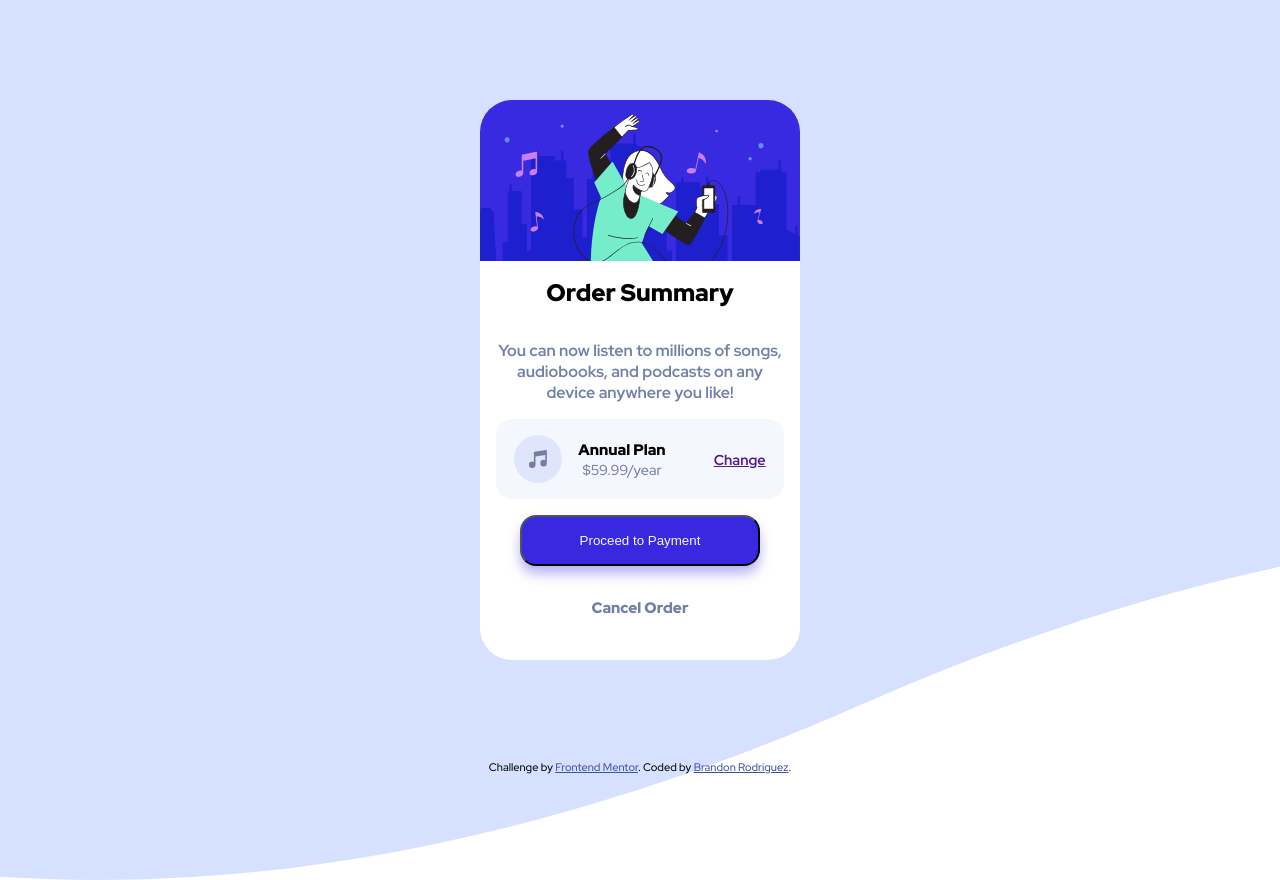
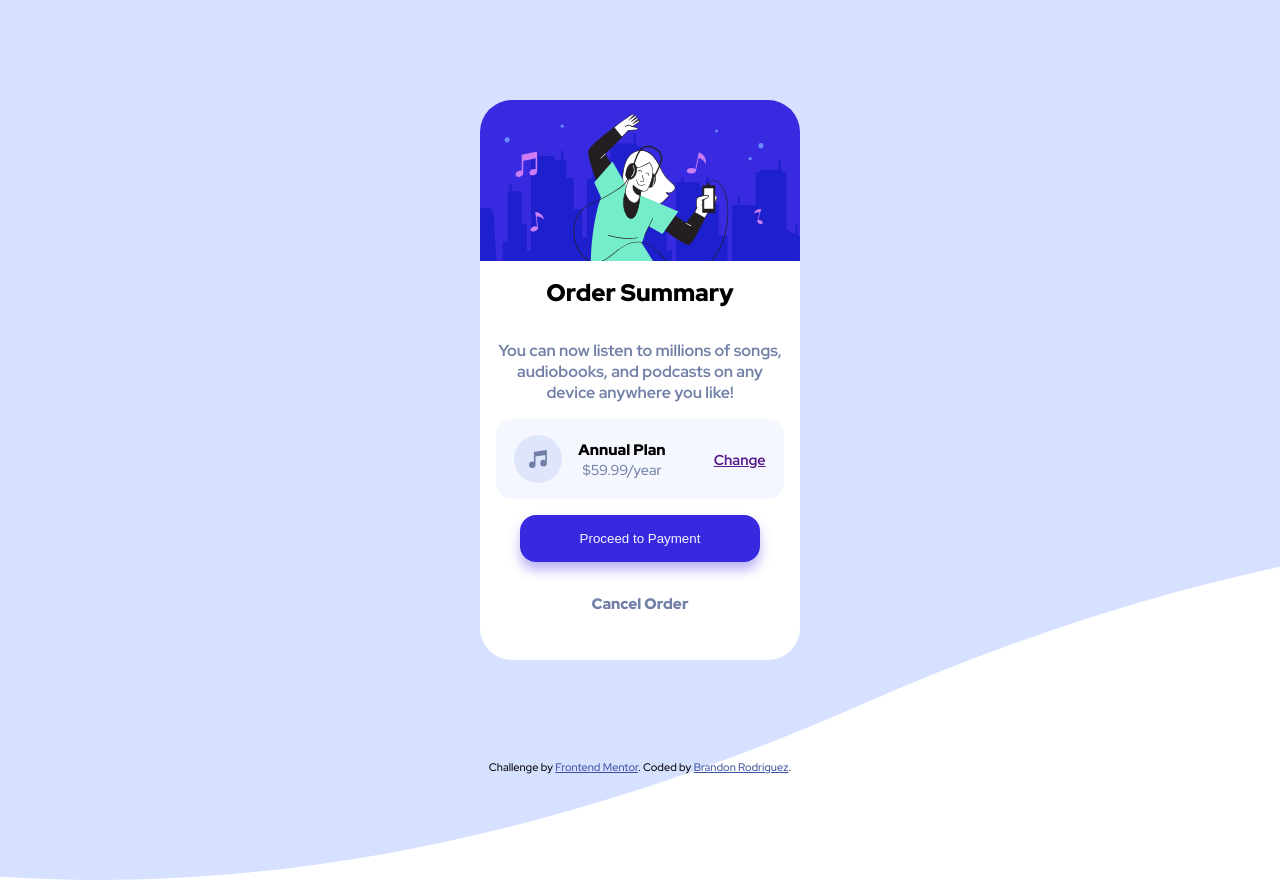
Before and after one commit to Mizunen/order-summary-component-with-flexbox, a plain HTML site: page index.html in a window 1280 px wide. Drawn offline with Linux system fonts and the light colour scheme.

Commit message:
remove border from button

```diff
--- a/main.css
+++ b/main.css
@@ -42,13 +42,7 @@ main{
     height: 100%;
 }
 
-/* .text-container{
-    display: flex;
-    flex-direction: column;
-    align-items: center;
-    justify-content: center;
-    margin: 1rem 2rem;
-} */
+
 
 .title{
     font-size: 1.5rem;
@@ -57,7 +51,6 @@ main{
 }
 
 .description{
-    /* width: 95%; */
     text-align: center;
     font-size: 1rem;
     font-weight: 700;
@@ -68,9 +61,6 @@ main{
 .plan{
     display: flex;
     width: 90%;
-    /* width: 15rem; */
-    /* justify-content: space-between; */
-    /* align-items: center; */
     background-color: hsl(225, 100%, 98%);
     padding: 1rem;
     justify-content: center;
@@ -103,9 +93,7 @@ main{
     margin-top: .9rem;
     font-size: 0.9rem;
     font-weight: 700;
-
-    /* color: hsl(245, 75%, 52%); */
-}
+ }
 
 .change-plan:hover{
     text-decoration: none;
@@ -121,6 +109,7 @@ main{
     padding: 1rem;
     background-color: hsl(245, 75%, 52%);
     color: hsl(225, 100%, 98%);
+    border:none;
     border-radius: 1rem;
     box-shadow: 0 0.5rem 0.75rem hsla(245, 75%, 52%, 35%);
 }
```
